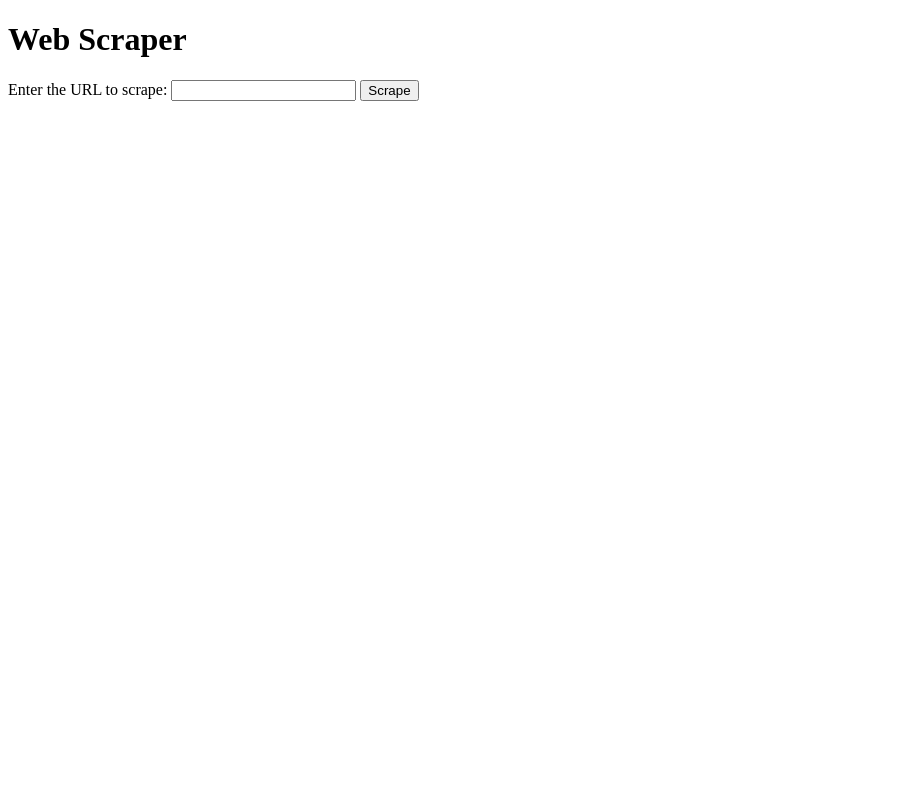
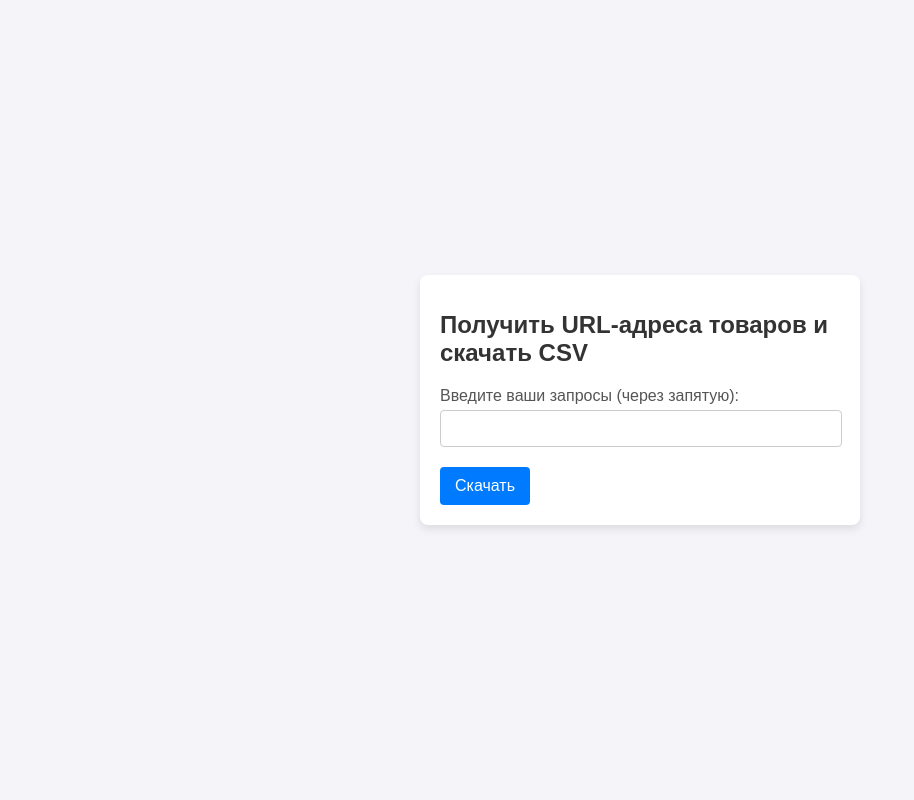
Before and after one commit to Smirnov-Artem/Avito-Parser, a Flask app: page / in a window 1280 px wide. Shown: the whole page, without its empty margins (0-914 px from the left). Run offline with Flask 3, Linux system fonts and the light colour scheme.

Commit message:
Update index.html

```diff
--- a/templates/index.html
+++ b/templates/index.html
@@ -1,4 +1,4 @@
-<!DOCTYPE html>
+<!-- <!DOCTYPE html>
 <html lang="en">
 <head>
     <meta charset="UTF-8">
@@ -14,3 +14,71 @@
     </form>
 </body>
 </html>
+ -->
+ <!DOCTYPE html>
+<html lang="ru">
+<head>
+    <meta charset="UTF-8">
+    <meta name="viewport" content="width=device-width, initial-scale=1.0">
+    <title>URL Fetcher</title>
+    <style>
+        body {
+            font-family: Arial, sans-serif;
+            background-color: #f4f4f9;
+            margin: 0;
+            padding: 0;
+            display: flex;
+            justify-content: center;
+            align-items: center;
+            height: 100vh;
+        }
+        .container {
+            background-color: #ffffff;
+            padding: 20px;
+            border-radius: 8px;
+            box-shadow: 0 4px 8px rgba(6, 4, 4, 0.1);
+            max-width: 400px;
+            width: 100%;
+        }
+        h1 {
+            font-size: 1.5em;
+            margin-bottom: 20px;
+            color: #333;
+        }
+        label {
+            font-size: 1em;
+            color: #555;
+        }
+        input[type="text"] {
+            width: calc(100% - 20px);
+            padding: 10px;
+            margin-top: 5px;
+            margin-bottom: 20px;
+            border: 1px solid #ccc;
+            border-radius: 4px;
+        }
+        button {
+            background-color: #007bff;
+            color: #ffffff;
+            border: none;
+            padding: 10px 15px;
+            border-radius: 4px;
+            cursor: pointer;
+            font-size: 1em;
+        }
+        button:hover {
+            background-color: #0056b3;
+        }
+    </style>
+</head>
+<body>
+    <div class="container">
+        <h1>Получить URL-адреса товаров и скачать CSV</h1>
+        <form method="post">
+            <label for="queries">Введите ваши запросы (через запятую):</label><br>
+            <input type="text" id="queries" name="queries" required><br>
+            <button type="submit">Скачать</button>
+        </form>
+    </div>
+</body>
+</html>
```
